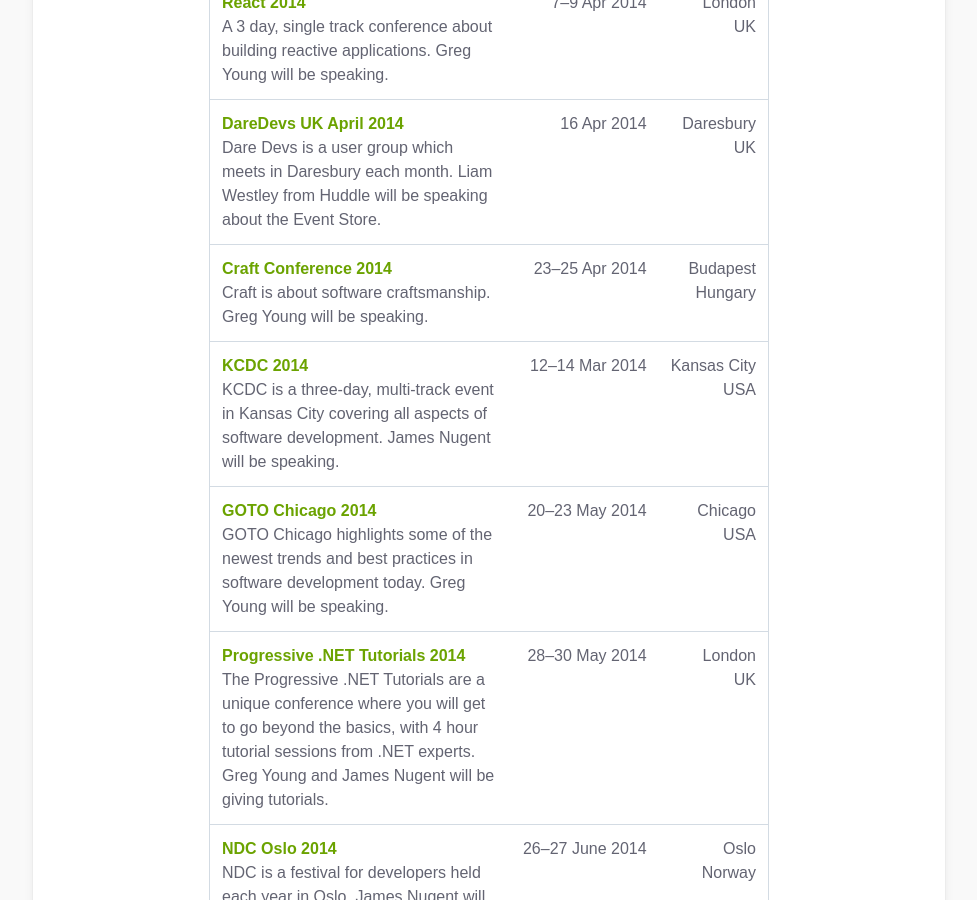
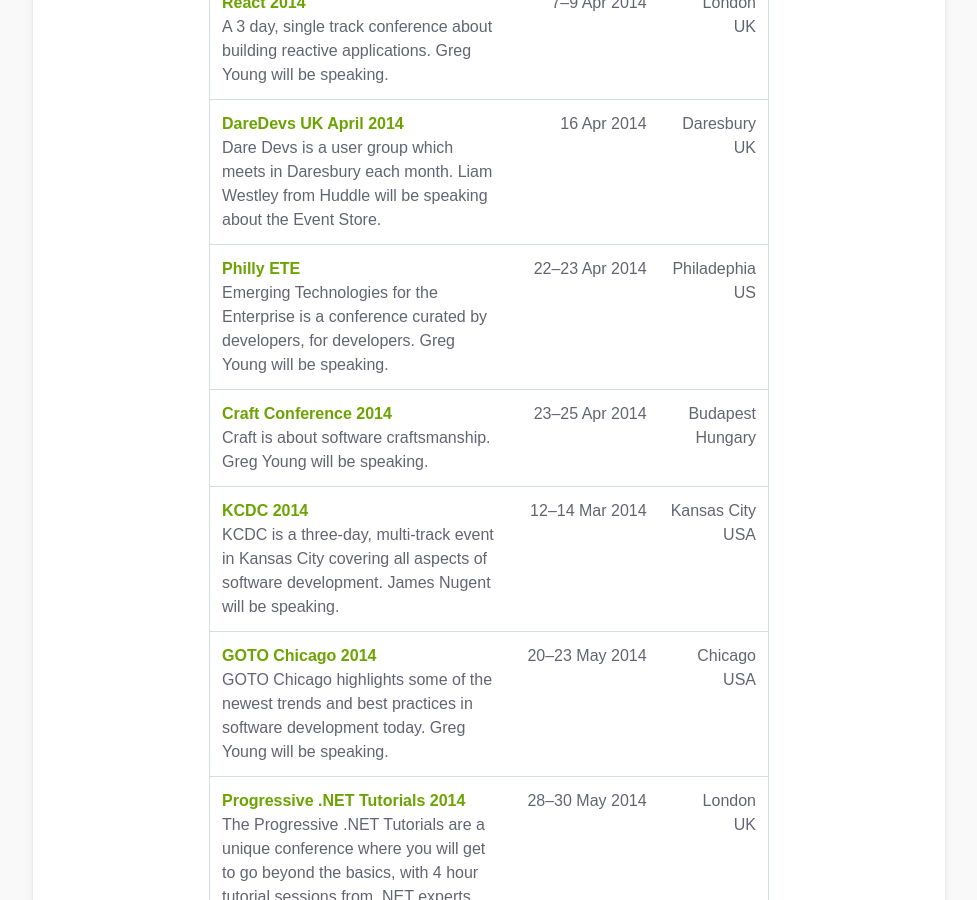
Before and after one commit to sandboxorg/geteventstore.com, a Jekyll site: the page built from community/index.html, in a window 1280 px wide and 900 px high, scrolled down 888 px. Shown: the whole window, without its empty margins (151-1128 px from the left). Built offline with Jekyll 4.4.1, drawn with Linux system fonts in a browser that asks for light colours; Markdown is read by kramdown in place of the engine named in the settings.

Commit message:
Add Philly ETE

```diff
--- a/community/index.html
+++ b/community/index.html
@@ -45,6 +45,14 @@ title: "Community"
 						</td>
 						<td>16 Apr 2014</td>
 						<td>Daresbury<br>UK</td>
+					</tr>
+					<tr>
+						<td>
+							<h3><a href="http://craft-conf.com/2014/">Philly ETE</a></h3>
+							<p>Emerging Technologies for the Enterprise is a conference curated by developers, for developers. Greg Young will be speaking.</p>
+						</td>
+						<td>22–23 Apr 2014</td>
+						<td>Philadephia<br>US</td>
 					</tr>
 					<tr>
 						<td>
```
